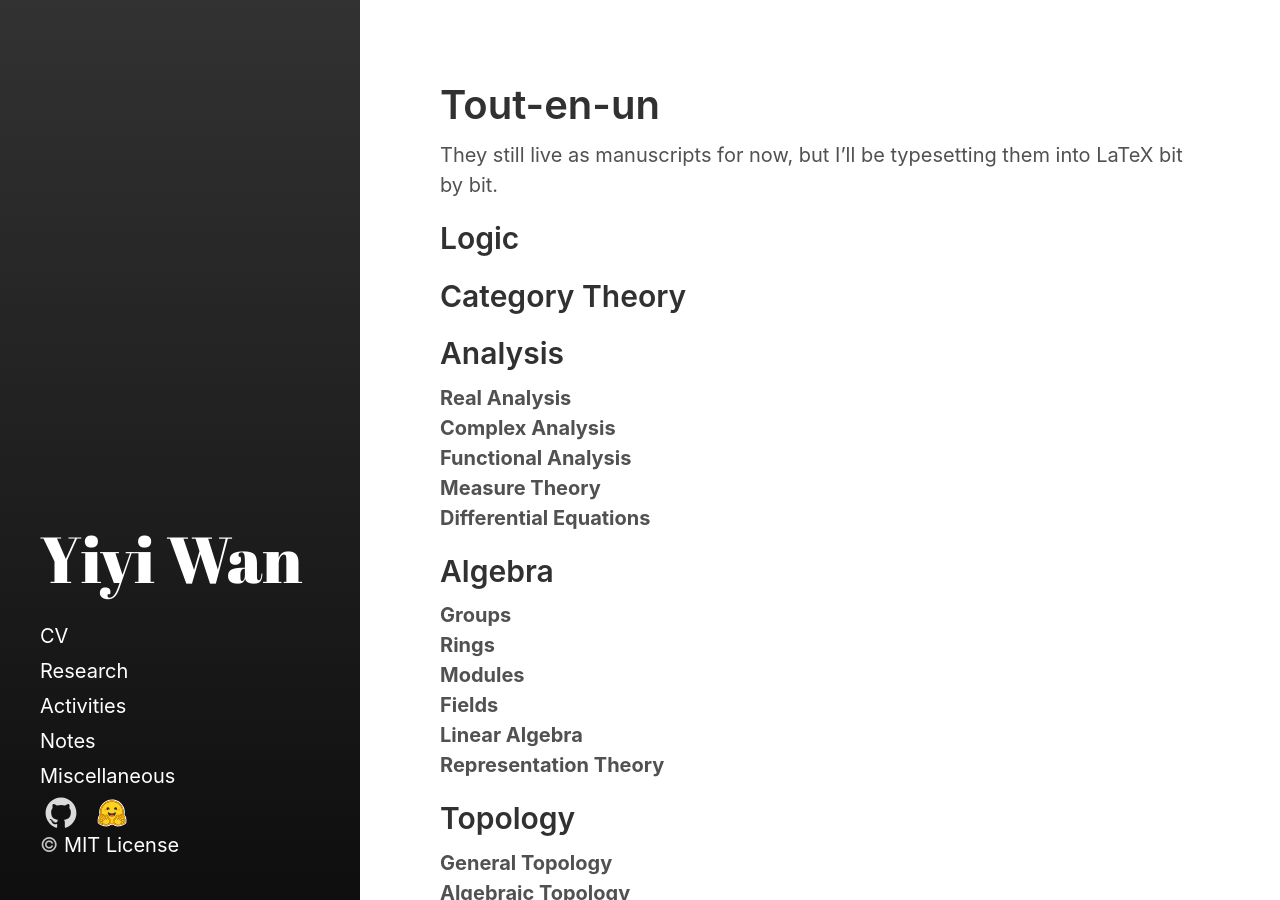
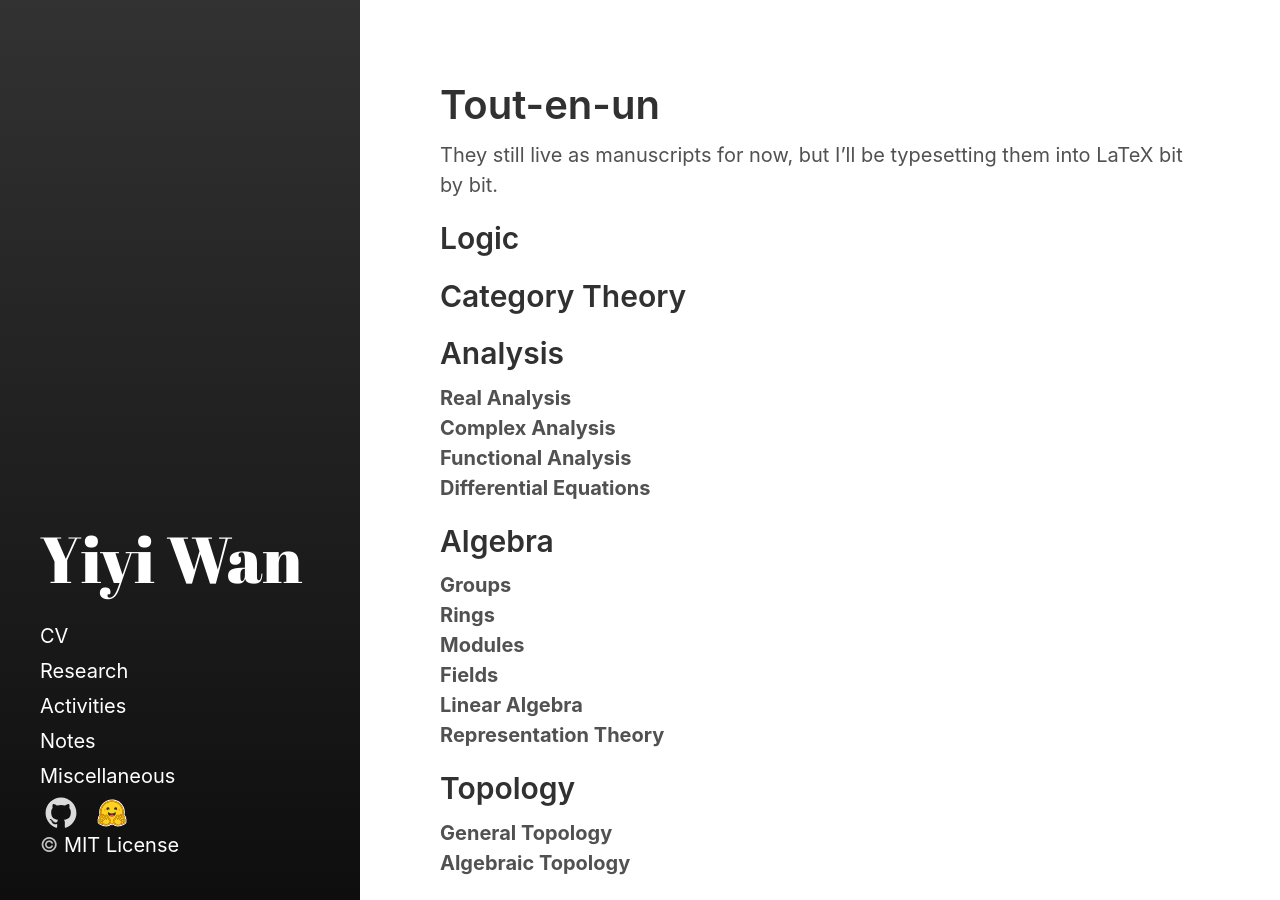
Before and after one commit to Roimex/Roimex.github.io, a Jekyll site: the page built from pages/notes/research/tout-en-un.md, in a window 1280 px wide and 900 px high. Built offline with Jekyll 4.4.1, drawn with Linux system fonts in a browser that asks for light colours.

Commit message:
Update tout-en-un.md

```diff
--- a/pages/notes/research/tout-en-un.md
+++ b/pages/notes/research/tout-en-un.md
@@ -16,8 +16,6 @@ permalink: /notes/research/tout-en-un
   <dt>Complex Analysis</dt>
 
   <dt>Functional Analysis</dt>
-
-  <dt>Measure Theory</dt>
 
   <dt>Differential Equations</dt>
 </dl>
```
